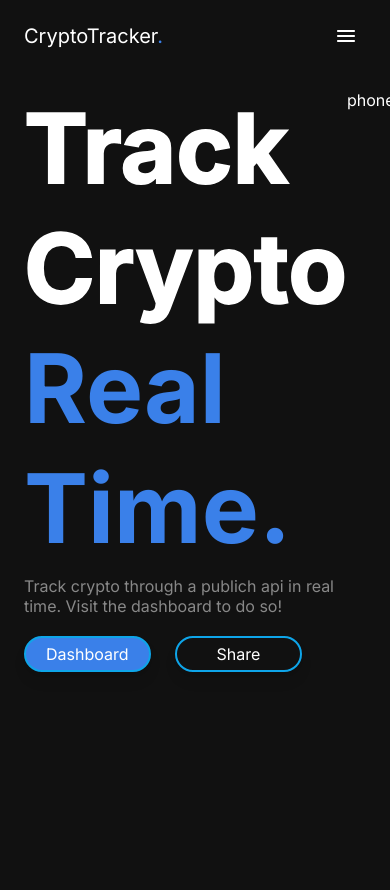
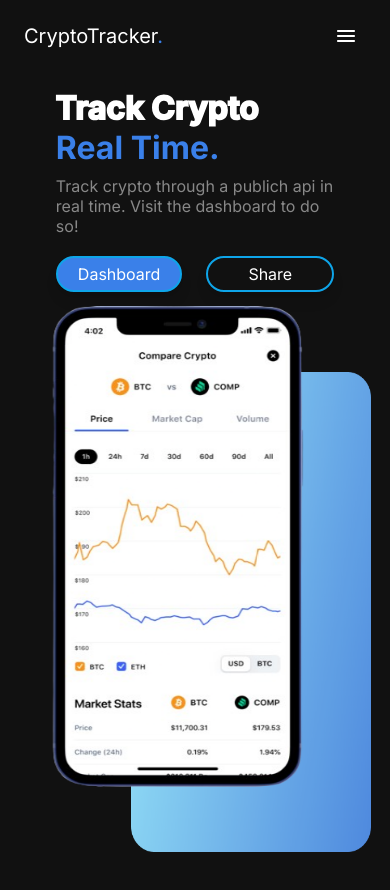
Before and after one commit to Smita-Sarkate/CryptoTracker, a React (Vite) app: page / in a window 390 px wide. Shown: the top 890 px of the page. Built offline with nearby package versions, Linux system fonts and the light colour scheme; the HTML template or start-up script is replaced by a standard one.

Commit message:
Landing Page UI Completed

```diff
--- a/src/components/LandingPage/MainPage.jsx
+++ b/src/components/LandingPage/MainPage.jsx
@@ -2,14 +2,16 @@ import React from 'react'
 import "./style.css"
 import Button from '../Common/Button/Button.jsx'
 import Share from '../Common/Button/Share.jsx'
+import gradient from "../../assets/gradient.png"
+import iphn from "../../assets/iphone.png"
 
 function MainPage() {
   return (
-    <div className='px-6 py-4 flex justify-between' >
+    <div className='px-20 py-4 flex flex-col md:flex-row items-center justify-between gap-10 relative' >
         <div className='left leading-tight'>
-        <h1 className='stroke-effect text-[6rem] font-bold'>Track Crypto</h1>
-        <h1  className='text-[6rem] font-bold text-blue'>Real Time.</h1>
-        <p className='text-gray text-md mt-2'>Track crypto through a publich api in real time. Visit the dashboard to do so!</p>
+            <h1 className='stroke-effect text-[2rem] md:text-[4rem] lg:text-[6rem]  font-bold'>Track Crypto</h1>
+            <h1  className='text-[2rem] md:text-[4rem] lg:text-[6rem] font-bold text-blue'>Real Time.</h1>
+            <p className='text-gray text-md mt-2 sm:text-[0.6rem] md:text-[1rem]'>Track crypto through a publich api in real time. Visit the dashboard to do so!</p>
 
             <div className='button flex gap-6 mt-5 items-center'>
                 <Button className="" text={"Dashboard"}/>
@@ -17,9 +19,14 @@ function MainPage() {
             </div>
         </div>
 
-    <div className='right'>
-        phone
+        <div className='right relative h-[36rem] w-[26rem]'>
+            <img src={gradient} className='absolute right-8 h-[30rem] w-[15rem] mt-10'/>
+            <img src={iphn} className='absolute animate-[bounce_2s_ease-in-out_infinite] right-8 h-[34rem] w-[20rem]'/>
         </div>
+        {/* <div className='right'>
+            <img src={gradient} className='absolute right-28 h-[125%] mt-24'/>
+            <img src={iphn} className='absolute right-28 w-[20%]'/>
+        </div> */}
 
     </div>
   )
--- a/tailwind.config.js
+++ b/tailwind.config.js
@@ -18,6 +18,14 @@ export default {
         "darkgray":"var(--darkgray)",
         "green":"var(--green)",
         "red":"var(--red)"
+      },
+      keyframes: {
+        bounce: {
+          '0%, 100%': {
+            transform: 'translateY(-5%)',
+            animationTimingFunction: 'cubic-bezier(0.8, 0, 1, 1)',
+          }
+        }
       }
     },
   },
```
Also changed, not shown: src/assets/iphone.png. Lines whose indentation alone changed are shown as unchanged.
